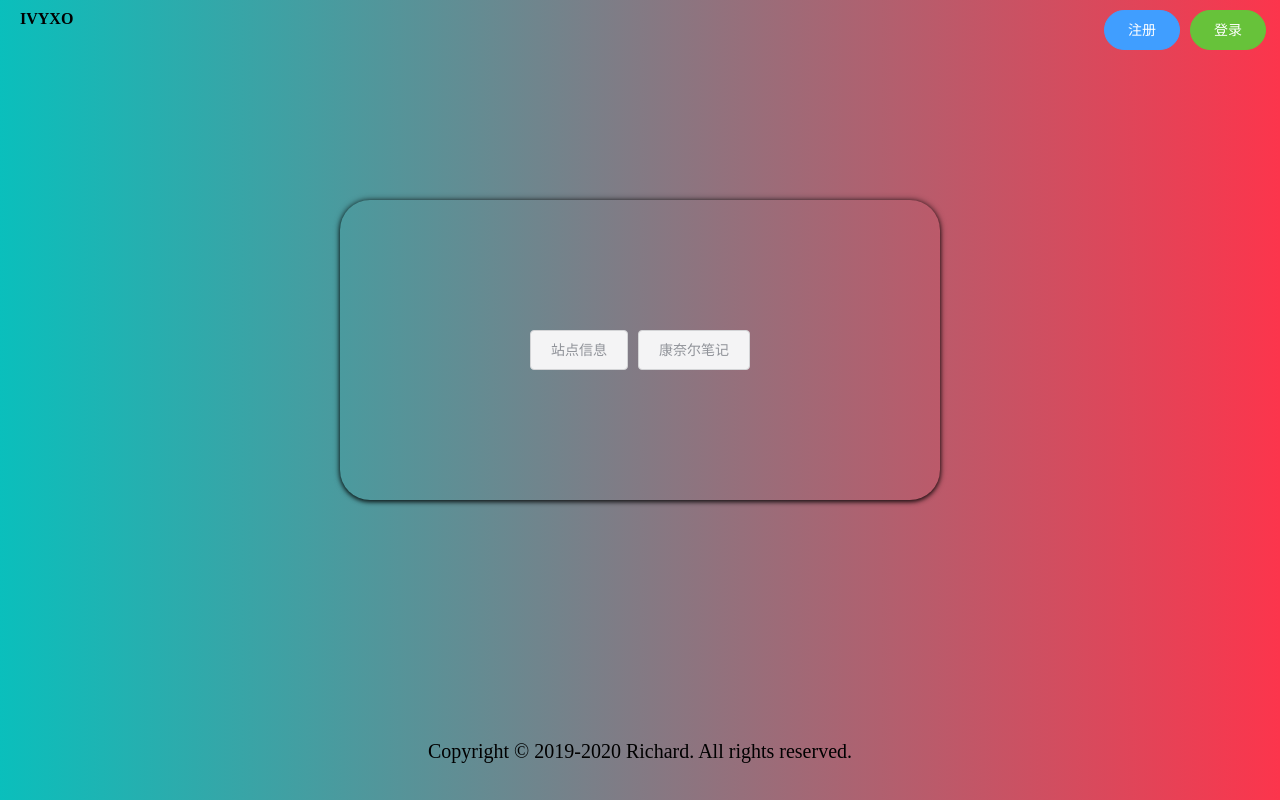
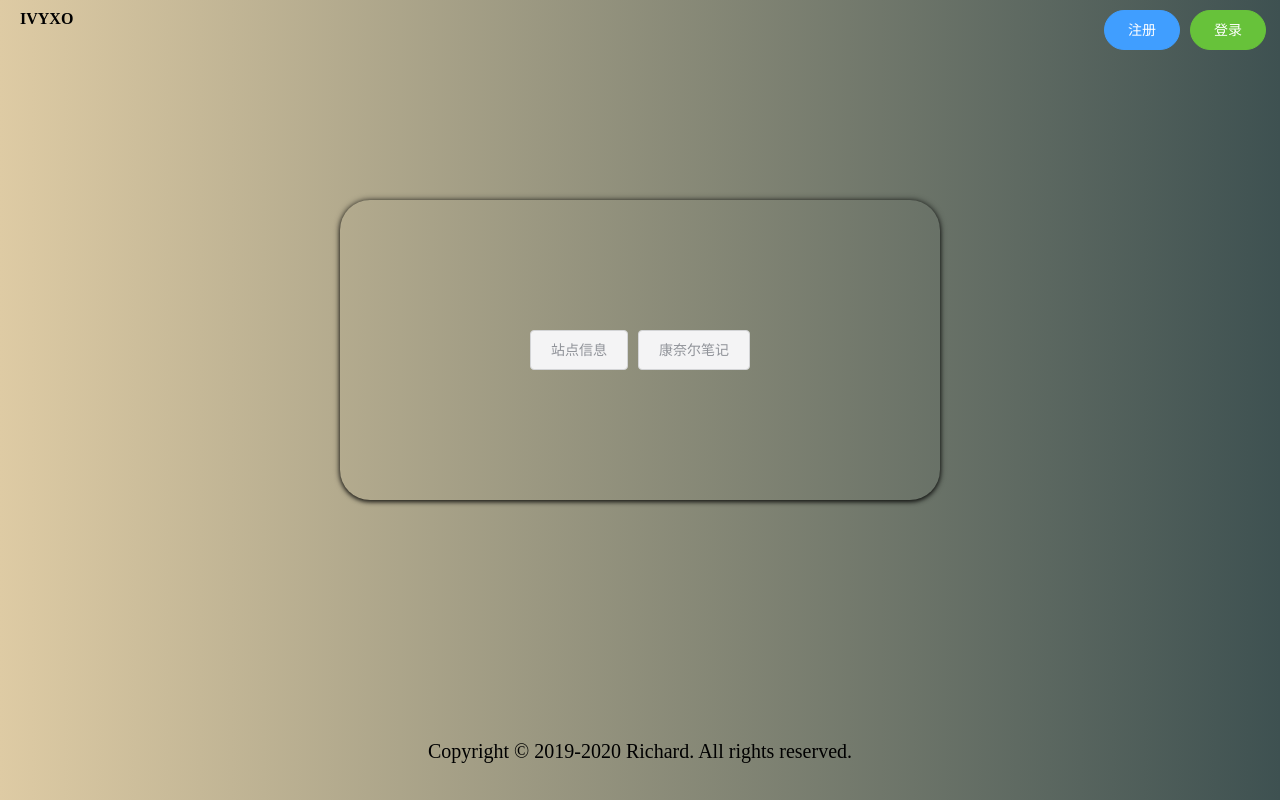
Before and after one commit to RichardHYR/vue-ivyxo, a Vue app: page /setting#/index in a window 1280 px wide. Built offline with nearby package versions, Linux system fonts and the light colour scheme; what vue-quill-editor would draw is missing.

Commit message:
添加测试环境，优化笔记编辑时的选择状态

```diff
--- a/package.json
+++ b/package.json
@@ -5,6 +5,7 @@
   "scripts": {
     "serve": "vue-cli-service serve",
     "devserve": "vue-cli-service serve --mode dev",
+    "testserve": "vue-cli-service serve --mode test",
     "prodserve": "vue-cli-service serve --mode prod",
     "build": "vue-cli-service build",
     "devbuild": "vue-cli-service build --mode dev",
--- a/src/style/common.css
+++ b/src/style/common.css
@@ -2,9 +2,9 @@
     overflow: hidden;
     width: 100%;
     height: 100vh;
-    background: #FC354C;  /* fallback for old browsers */
-    background: -webkit-linear-gradient(to right, #0ABFBC, #FC354C);  /* Chrome 10-25, Safari 5.1-6 */
-    background: linear-gradient(to right, #0ABFBC, #FC354C); /* W3C, IE 10+/ Edge, Firefox 16+, Chrome 26+, Opera 12+, Safari 7+ */
+    background: #3E5151;  /* fallback for old browsers */
+    background: -webkit-linear-gradient(to right, #DECBA4, #3E5151);  /* Chrome 10-25, Safari 5.1-6 */
+    background: linear-gradient(to right, #DECBA4, #3E5151); /* W3C, IE 10+/ Edge, Firefox 16+, Chrome 26+, Opera 12+, Safari 7+ */
 }
 *{
     /* border: 1px solid red; */
--- a/src/views/NoteDetail.vue
+++ b/src/views/NoteDetail.vue
@@ -49,17 +49,20 @@
         <div class="box_center">
           <div
             class="box_center_left"
+            :style="changeSelect == 1?{'background-color':'rgb(255, 255, 255)'}:{}"
             v-html="keyword"
             @click="handleContent(1)"
           ></div>
           <div
             class="box_center_right"
+            :style="changeSelect == 2?{'background-color':'rgb(255, 255, 255)'}:{}"
             v-html="main"
             @click="handleContent(2)"
           ></div>
         </div>
         <div
           class="box_footer"
+          :style="changeSelect == 3?{'background-color':'rgb(255, 255, 255)'}:{}"
           v-html="summary"
           @click="handleContent(3)"
         ></div>
@@ -126,6 +129,7 @@ export default {
 
     handleContent(val){
       this.changeSelect = val;
+      console.log('选中的框:' + this.changeSelect);
       switch (val) {
         case 1:
           this.$refs.editor.setContent(this.keyword);
```
Also changed, not shown: 1 other file (tests, documents, lock files or other folders).
